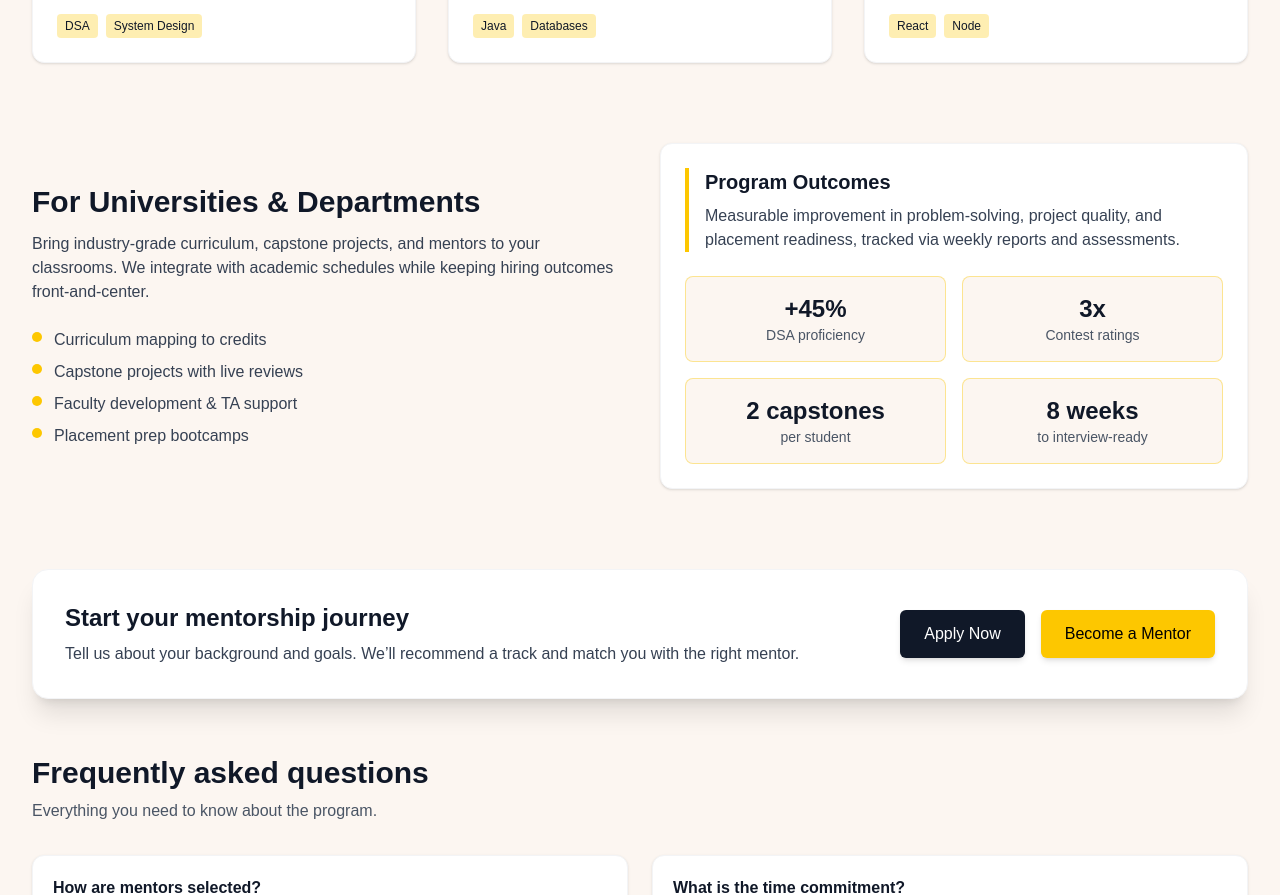
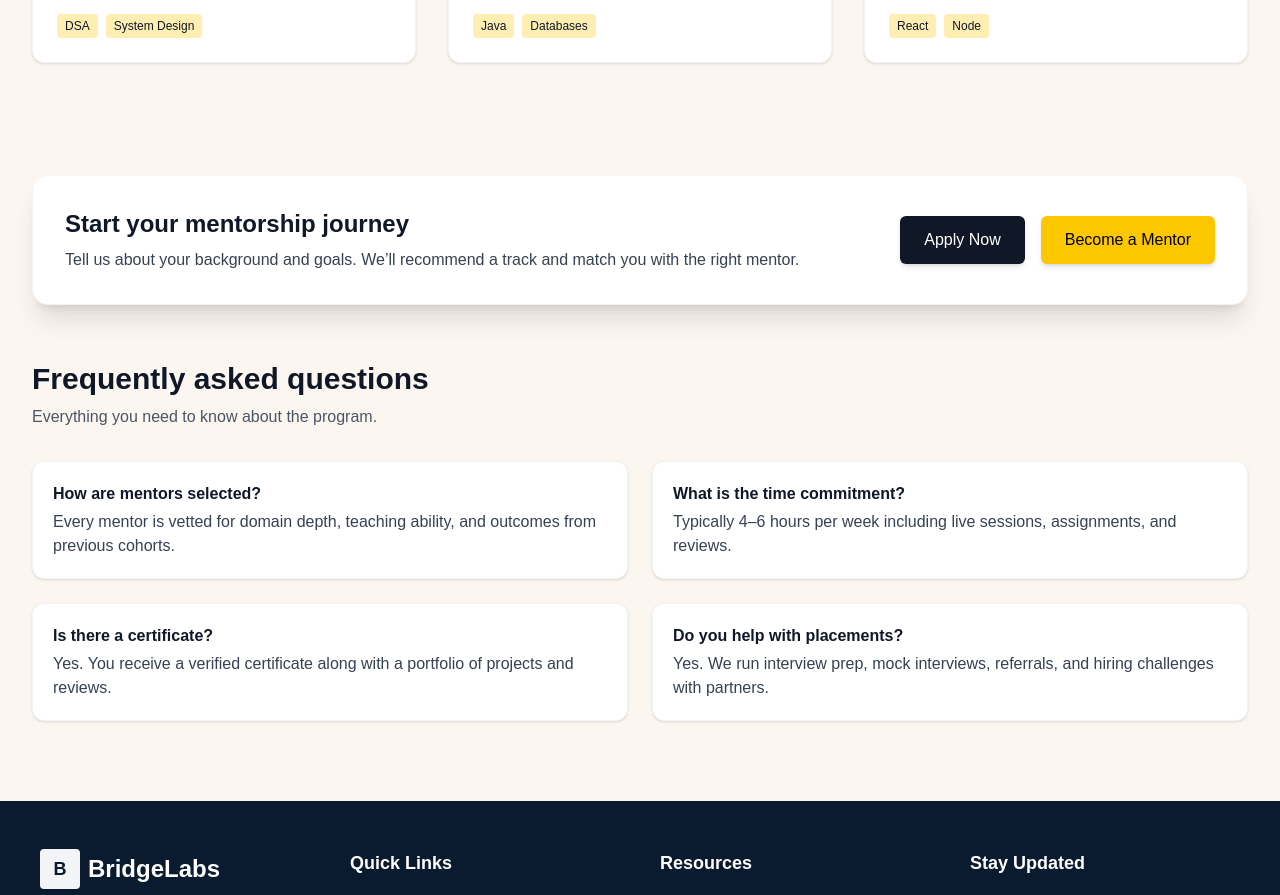
Before and after one commit to SAUMYAMUNDRA/Edtech, a Next.js app in the folder client/: page /Mentorship in a window 1280 px wide. Shown: the part 1987-2882 px from the top of the page. Built offline with nearby package versions, Linux system fonts and the light colour scheme.

Commit message:
changes in mentorship page

```diff
--- a/client/src/app/Mentorship/page.js
+++ b/client/src/app/Mentorship/page.js
@@ -224,52 +224,7 @@ export default function MentorshipPage() {
           </div>
         </section>
 
-        {/* UNIVERSITY COLLAB */}
-        <section className="max-w-7xl mx-auto px-8 py-6">
-          <div className="grid grid-cols-1 md:grid-cols-2 gap-10 items-center">
-            <div>
-              <h2 className="text-3xl font-bold mb-3">For Universities & Departments</h2>
-              <p className="text-gray-700 mb-6">
-                Bring industry‑grade curriculum, capstone projects, and mentors to your classrooms.
-                We integrate with academic schedules while keeping hiring outcomes front‑and‑center.
-              </p>
-              <ul className="space-y-2 text-gray-700">
-                {[
-                  "Curriculum mapping to credits",
-                  "Capstone projects with live reviews",
-                  "Faculty development & TA support",
-                  "Placement prep bootcamps",
-                ].map((item, i) => (
-                  <li key={i} className="flex items-start gap-3">
-                    <span className="mt-1 w-2.5 h-2.5 bg-yellow-400 rounded-full" />
-                    <span>{item}</span>
-                  </li>
-                ))}
-              </ul>
-            </div>
-            <div className="bg-white rounded-xl shadow p-6 border border-gray-100">
-              <div className="border-l-4 border-yellow-400 pl-4">
-                <h3 className="font-semibold text-xl mb-2">Program Outcomes</h3>
-                <p className="text-gray-700">
-                  Measurable improvement in problem‑solving, project quality, and placement readiness, tracked via weekly reports and assessments.
-                </p>
-              </div>
-              <div className="grid grid-cols-2 gap-4 mt-6">
-                {[
-                  { k: "+45%", v: "DSA proficiency" },
-                  { k: "3x", v: "Contest ratings" },
-                  { k: "2 capstones", v: "per student" },
-                  { k: "8 weeks", v: "to interview‑ready" },
-                ].map((s, i) => (
-                  <div key={i} className="bg-[#fcf6f1] rounded-lg p-4 text-center border border-yellow-400/40">
-                    <div className="text-2xl font-bold">{s.k}</div>
-                    <div className="text-sm text-gray-600">{s.v}</div>
-                  </div>
-                ))}
-              </div>
-            </div>
-          </div>
-        </section>
+
 
         {/* APPLY / BECOME MENTOR */}
         <section id="apply" className="max-w-7xl mx-auto px-8 py-14">
```
